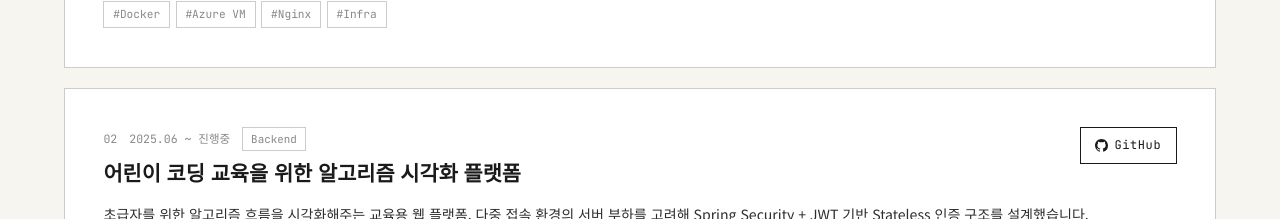
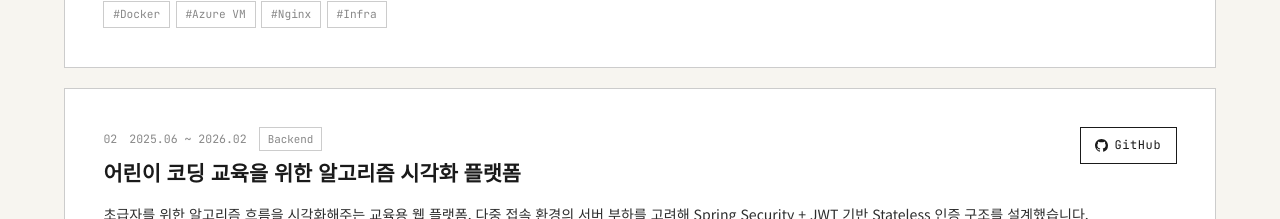
Before and after one commit to Terra0305/portfolio-parkseongmin, a React (Vite) app in the folder client/: page / in a window 1280 px wide. Shown: the part 2860-3079 px from the top of the page. Built offline with nearby package versions, Linux system fonts and the light colour scheme.

Commit message:
진행중 메시지 변경

```diff
--- a/client/src/App.tsx
+++ b/client/src/App.tsx
@@ -42,7 +42,7 @@ const PROJECTS = [
   {
     id: '02',
     title: '어린이 코딩 교육을 위한 알고리즘 시각화 플랫폼',
-    period: '2025.06 ~ 진행중',
+    period: '2025.06 ~ 2026.02',
     role: 'Backend',
     description: '초급자를 위한 알고리즘 흐름을 시각화해주는 교육용 웹 플랫폼. 다중 접속 환경의 서버 부하를 고려해 Spring Security + JWT 기반 Stateless 인증 구조를 설계했습니다.',
     tags: ['Java', 'SpringBoot', 'JWT', 'Swagger', 'PostgreSQL'],
```
